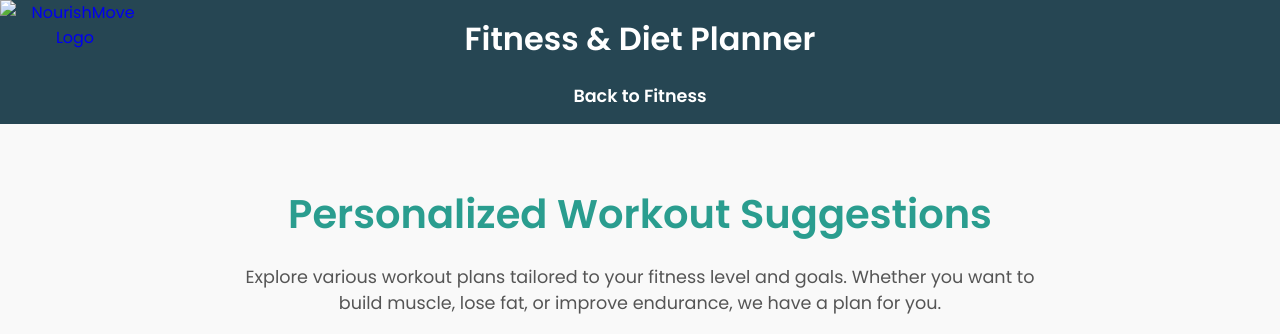
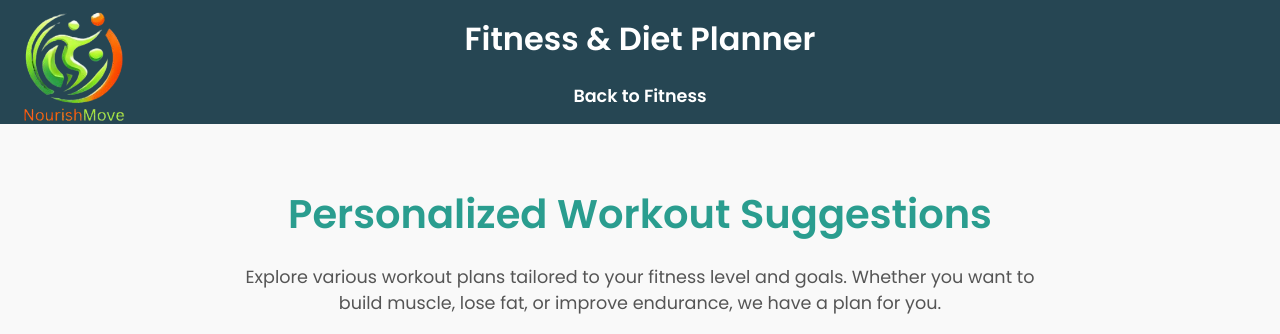
Before and after one commit to DC-Coding2000/NourishMove, a plain HTML site: page workouts.html in a window 1280 px wide. Shown: the top 334 px of the page. Drawn offline with Linux system fonts and the light colour scheme; the site is published under a folder, as on GitHub Pages, so addresses that start at the root find nothing.

Commit message:
Update workouts.html

```diff
--- a/workouts.html
+++ b/workouts.html
@@ -14,7 +14,7 @@
     <header>
       <h1>Fitness & Diet Planner</h1>
       <a href="Fitness.html">
-        <img src="/Images/Logo_Final.png" alt="NourishMove Logo" class="Logo">
+        <img src="Images/Logo_Final.png" alt="NourishMove Logo" class="Logo" />
     </a>
       <nav>
         <ul>
```
